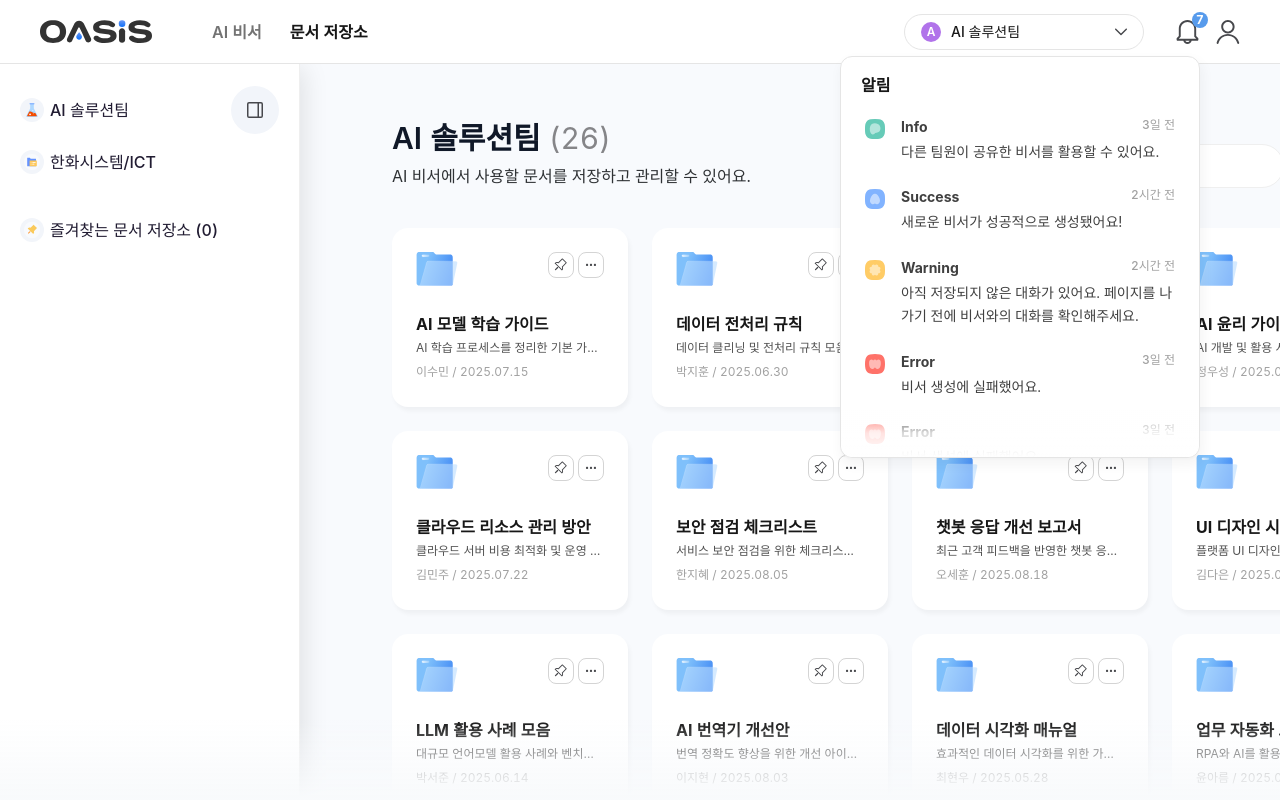
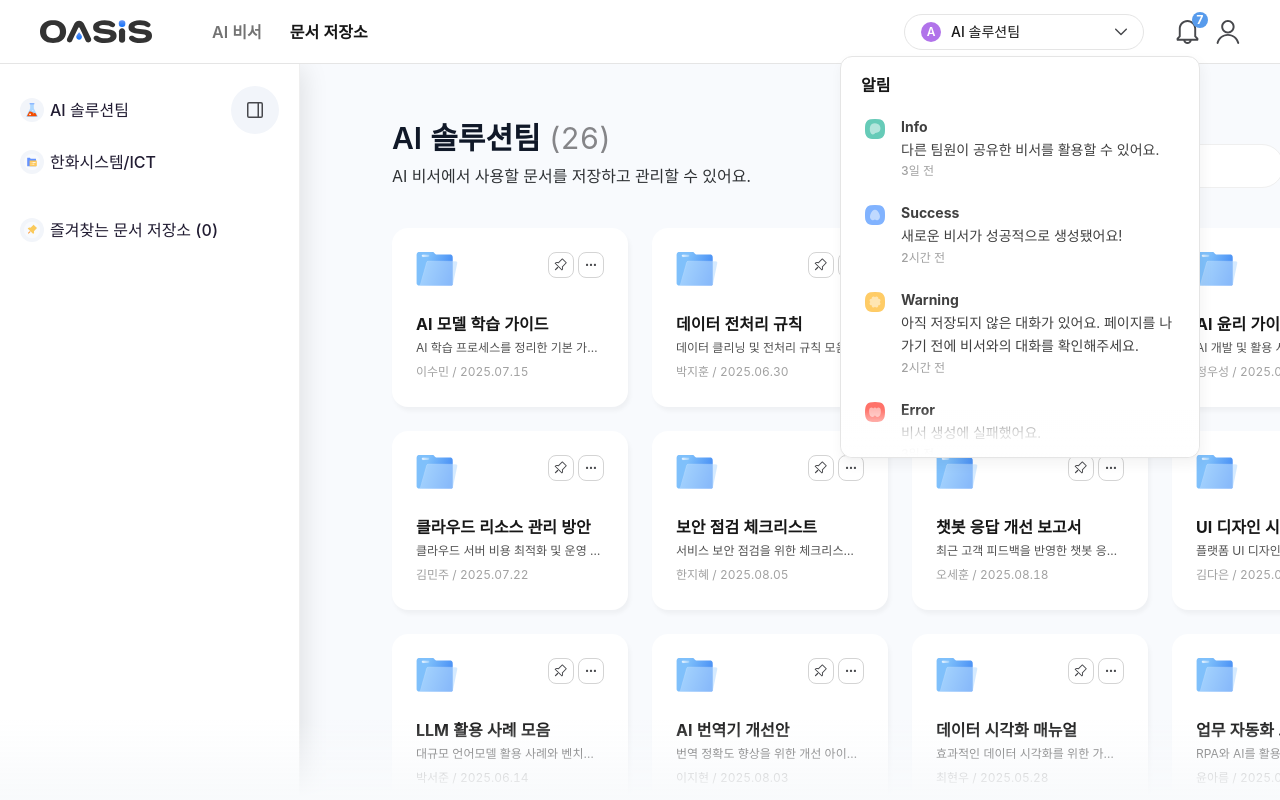
Before and after one commit to jieunchoi-hw/oasis-fe-portal-vue, a Vue app: page /rag in a window 1280 px wide. Both pictures are taken after a click on the button 1188 px from the left and 31 px from the top of the page. Shown: the top 800 px of the page. Built offline with nearby package versions, Linux system fonts and the light colour scheme.

Commit message:
notification time 표시 위치 변경

```diff
--- a/src/components/AppNotificationMenu.vue
+++ b/src/components/AppNotificationMenu.vue
@@ -52,18 +52,21 @@
 
                   <!-- 알림 내용 -->
                   <div class="flex-1 min-w-0">
-                    <div class="flex items-start justify-between mb-1">
+                    <div
+                      class="flex flex-col items-start justify-between gap-0.5"
+                    >
                       <h4 class="text-sm font-bold text-neutral-700">
                         {{ item.label }}
                       </h4>
-                      <span
-                        class="text-xs font-medium text-neutral-400 ml-2 flex-shrink-0"
-                        >{{ item.time }}</span
+                      <p class="text-sm text-neutral-700 leading-relaxed">
+                        {{ item.message }}
+                      </p>
+                      <p
+                        class="text-xs font-medium text-neutral-400 flex-shrink-0"
                       >
+                        {{ item.time }}
+                      </p>
                     </div>
-                    <p class="text-sm text-neutral-700 leading-relaxed">
-                      {{ item.message }}
-                    </p>
                   </div>
                 </div>
               </button>
```
